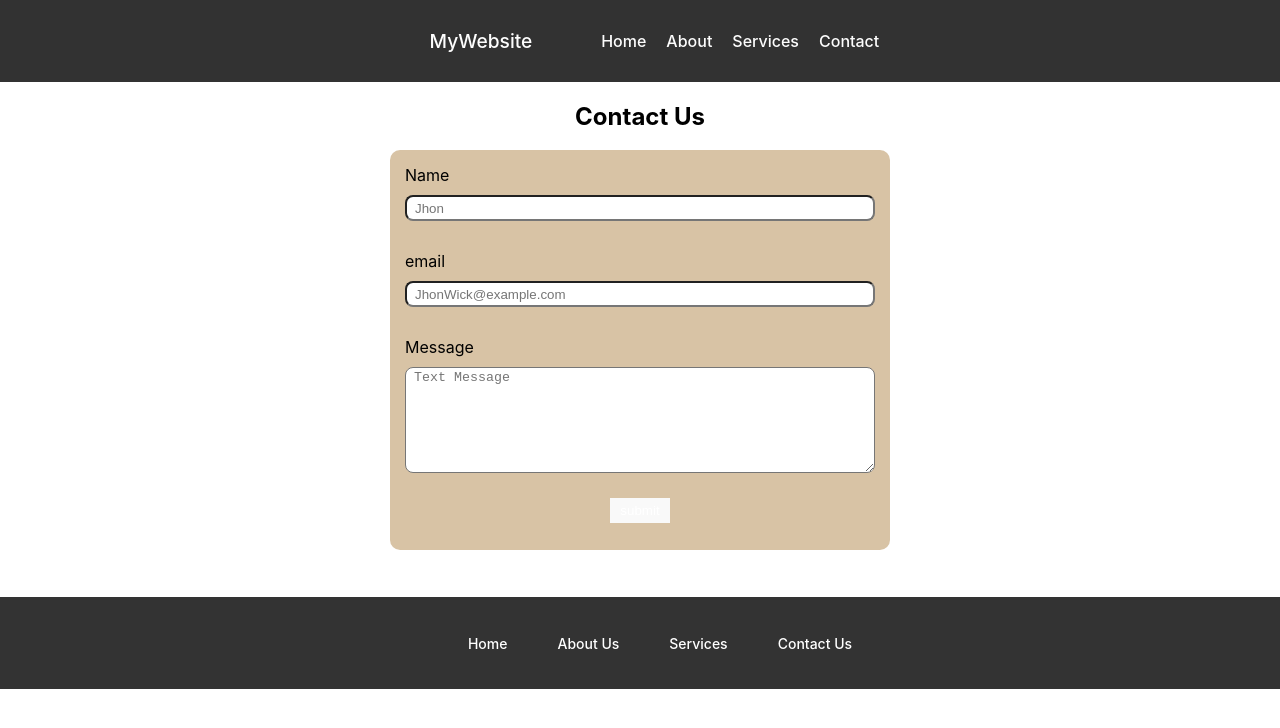
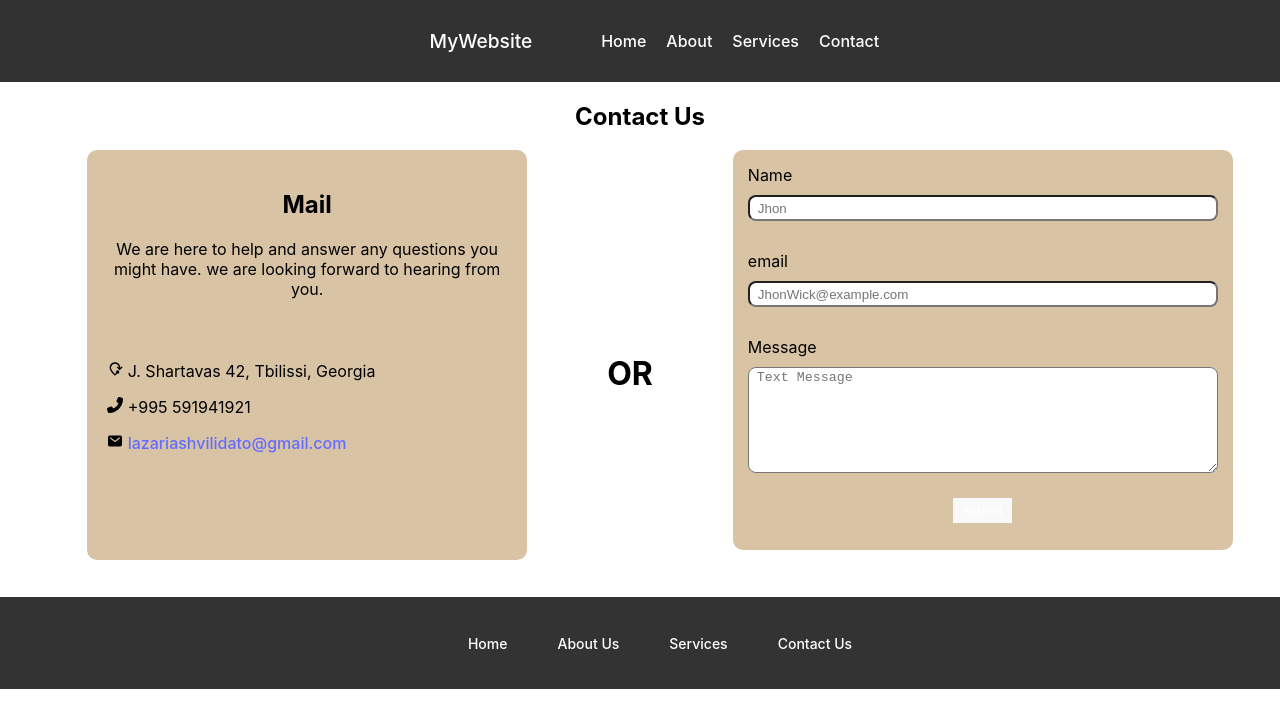
Before and after one commit to Daviti0410/TBCX, a React (Vite) app: page /Contact in a window 1280 px wide. Shown: the top 728 px of the page. Built offline with nearby package versions, Linux system fonts and the light colour scheme.

Commit message:
improved styling in Contact.css also implemented react-icons

```diff
--- a/package.json
+++ b/package.json
@@ -12,6 +12,7 @@
   "dependencies": {
     "react": "^18.3.1",
     "react-dom": "^18.3.1",
+    "react-icons": "^5.3.0",
     "react-router-dom": "^6.26.2"
   },
   "devDependencies": {
--- a/src/Contact.css
+++ b/src/Contact.css
@@ -38,3 +38,27 @@
   color: black;
   background-color: #ffff;
 }
+
+.middle-content-container {
+  display: flex;
+  flex-direction: row;
+  margin-left: 40px;
+  gap: 80px;
+}
+.contact-info {
+  width: 400px;
+  height: 370px;
+  padding: 20px;
+  border-radius: 10px;
+  background-color: #d8c3a5;
+}
+
+.inner-contact-info {
+  text-align: left;
+  padding-top: 30px;
+}
+
+.gap {
+  display: flex;
+  align-items: center;
+}
--- a/src/Contact.jsx
+++ b/src/Contact.jsx
@@ -1,9 +1,34 @@
 import "./Contact.css";
+import { MdOutlineModeOfTravel } from "react-icons/md";
+import { FaPhoneFlip } from "react-icons/fa6";
+import { IoMail } from "react-icons/io5";
 
 export default function Contact() {
   return (
     <main className="outer-contact-container">
       <h2>Contact Us</h2>
+      <div className="middle-content-container">
+        <div className="contact-info">
+          <h2>Mail</h2>
+          <p>
+            We are here to help and answer any questions you might have. we are
+            looking forward to hearing from you.
+          </p>
+          <div className="inner-contact-info">
+            <p>
+              <MdOutlineModeOfTravel /> J. Shartavas 42, Tbilissi, Georgia
+            </p>
+            <p>
+              <FaPhoneFlip /> +995 591941921
+            </p>
+            <p>
+              <IoMail /> <a>lazariashvilidato@gmail.com</a>
+            </p>
+          </div>
+        </div>
+        <div className="gap">
+          <h1>OR</h1>
+        </div>
         <form className="inner-contact-container">
           <div className="form-group">
             <label htmlFor="name">Name</label>
@@ -11,14 +36,23 @@ export default function Contact() {
           </div>
           <div className="form-group">
             <label htmlFor="email">email</label>
-          <input type="email" placeholder="JhonWick@example.com" name="email" />
+            <input
+              type="email"
+              placeholder="JhonWick@example.com"
+              name="email"
+            />
           </div>
           <div className="form-group">
             <label htmlFor="message">Message</label>
-          <textarea type="message" placeholder="Text Message" name="message" />
+            <textarea
+              type="message"
+              placeholder="Text Message"
+              name="message"
+            />
           </div>
           <button>submit</button>
         </form>
+      </div>
     </main>
   );
 }
```
Also changed, not shown: 1 other file (tests, documents, lock files or other folders). Lines whose indentation alone changed are shown as unchanged.
